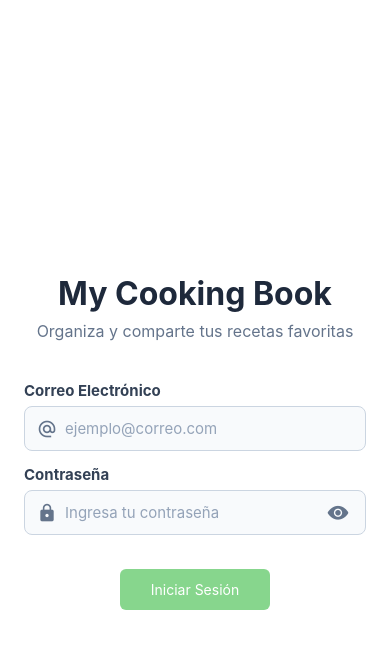
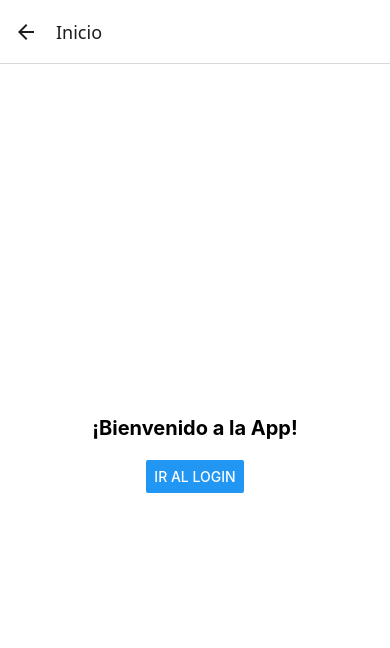
Before and after one commit to carlosfuentes4/ProyectoProgramacionMovil, a React Native app in the folder MiApp/: screen /Home in a window 390 px wide. Shown: the top 648 px of the page. Built offline with nearby package versions, Linux system fonts and the light colour scheme.

Commit message:
agregue el stack navigarion, ademas de un Homescreen de prueba y cambie la estructura del app.tsx para usar el stack

```diff
--- a/MiApp/App.tsx
+++ b/MiApp/App.tsx
@@ -1,21 +1,13 @@
-import React from 'react';
-import { StyleSheet, View, StatusBar } from 'react-native';
-import LoginScreen from './src/screens/LoginScreen';
+import React from "react";
+import { StyleSheet, View, StatusBar } from "react-native";
+import LoginScreen from "./src/screens/LoginScreen";
+import { NavigationContainer } from "@react-navigation/native";
+import StackNavigator from "./src/navigation/StackNavigator";
 
 export default function App() {
   return (
-    <View style={styles.container}>
-      <StatusBar barStyle="dark-content" backgroundColor="#fff" />
-      <LoginScreen />
-    </View>
+    <NavigationContainer>
+      <StackNavigator />
+    </NavigationContainer>
   );
 }
-
-const styles = StyleSheet.create({
-  container: {
-    flex: 1,
-    backgroundColor: '#fff',
-    // Este padding evita que tu Login se pegue al borde de la cámara de tu celular
-    paddingTop: StatusBar.currentHeight || 40,
-  },
-});
--- a/MiApp/package.json
+++ b/MiApp/package.json
@@ -4,10 +4,14 @@
   "main": "index.ts",
   "dependencies": {
     "@expo/vector-icons": "^15.0.3",
+    "@react-navigation/native": "^7.2.5",
+    "@react-navigation/native-stack": "^7.16.0",
     "expo": "~54.0.0",
     "expo-status-bar": "~3.0.9",
     "react": "19.1.0",
-    "react-native": "0.81.5"
+    "react-native": "0.81.5",
+    "react-native-safe-area-context": "~5.6.0",
+    "react-native-screens": "~4.16.0"
   },
   "devDependencies": {
     "@types/react": "~19.1.10",
--- /dev/null
+++ b/MiApp/src/navigation/StackNavigator.tsx
@@ -0,0 +1,28 @@
+import React from 'react';
+import { createNativeStackNavigator } from '@react-navigation/native-stack';
+import HomeScreen from '../screens/HomeScreen';
+import LoginScreen from '../screens/LoginScreen';
+
+export type RootStackParamList = {
+  Home: undefined;
+  Login: undefined;
+};
+
+const Stack = createNativeStackNavigator<RootStackParamList>();
+
+export default function StackNavigator() {
+  return (
+    <Stack.Navigator initialRouteName="Login">
+      <Stack.Screen
+        name="Home"
+        component={HomeScreen}
+        options={{ title: 'Inicio' }}
+      />
+      <Stack.Screen
+        name="Login"
+        component={LoginScreen}
+        options={{ title: 'Detalles' }}
+      />
+    </Stack.Navigator>
+  );
+}
--- /dev/null
+++ b/MiApp/src/screens/HomeScreen.tsx
@@ -0,0 +1,24 @@
+import React from 'react';
+import { StyleSheet, Text, View, Button } from 'react-native';
+import { NativeStackScreenProps } from '@react-navigation/native-stack';
+import { RootStackParamList } from '../navigation/StackNavigator';
+
+
+type Props = NativeStackScreenProps<RootStackParamList, 'Home'>;
+
+export default function HomeScreen({ navigation }: Props) {
+  return (
+    <View style={styles.container}>
+      <Text style={styles.text}>¡Bienvenido a la App!</Text>
+      <Button
+        title="Ir al Login"
+        onPress={() => navigation.navigate('Login')} // Apunta a Login
+      />
+    </View>
+  );
+}
+
+const styles = StyleSheet.create({
+  container: { flex: 1, justifyContent: 'center', alignItems: 'center', backgroundColor: '#fff' },
+  text: { fontSize: 20, marginBottom: 20, fontWeight: 'bold' }
+});
--- a/MiApp/src/screens/LoginScreen.tsx
+++ b/MiApp/src/screens/LoginScreen.tsx
@@ -1,15 +1,22 @@
 import React, { useState } from 'react';
-import { StyleSheet, Text, View } from 'react-native';
+import { Alert, StyleSheet, Text, View } from 'react-native';
 import CustomInput from '../components/CustomInput';
 import CustomButton from '../components/CustomButtom';
+import { NativeStackScreenProps } from '@react-navigation/native-stack';
+import { RootStackParamList } from '../navigation/StackNavigator';
 
+type Props = NativeStackScreenProps<RootStackParamList, 'Login'>;
 
-export default function LoginScreen() {
+export default function LoginScreen({navigation}: Props) {
     const [email, setEmail] = useState('');
     const [password, setPassword] = useState('');
 
     const handleLogin = () => {
-        console.log('Iniciando sesión con:', email, password);
+        if (!email.includes('@') || password.trim()===''){
+            Alert.alert('alert', 'Los campos deben ser correctos');
+            return;
+        }
+        navigation.navigate('Home');
     };
 
     return (
```
Also changed, not shown: 1 other file (tests, documents, lock files or other folders).
